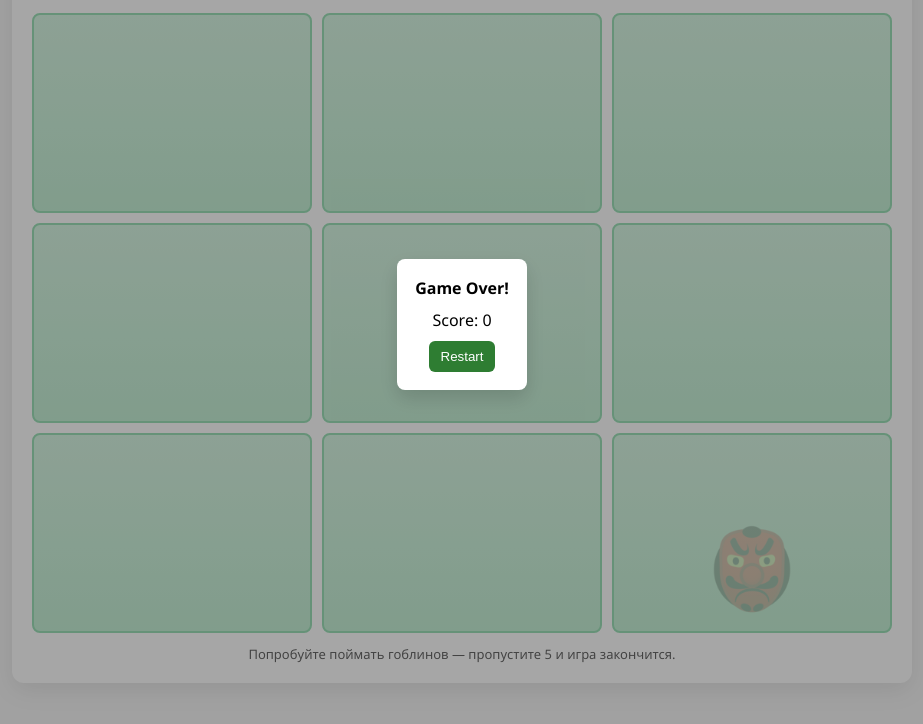
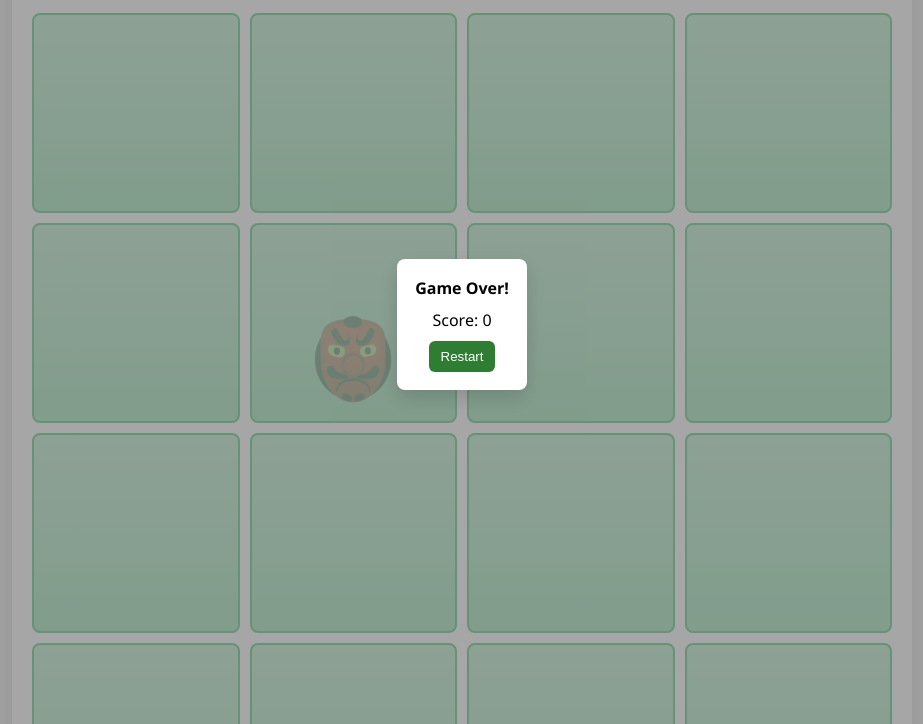
Before and after one commit to Shadowgraph-1/ahj-goblin, a website built with webpack: page public/index.html in a window 1280 px wide. Shown: the part 76-800 px from the top of the page, without its empty margins (178-1101 px from the left). Built offline with nearby package versions, Linux system fonts and the light colour scheme.

Commit message:
chore: 4x4 grid, non repeating spawn, use append, add alt attrs, add ESLint, run lint in CI

```diff
--- a/package.json
+++ b/package.json
@@ -8,7 +8,8 @@
     "build": "webpack --mode production",
     "dev": "webpack --mode development",
     "clean": "rimraf dist",
-    "predeploy": "yarn build"
+    "predeploy": "yarn build",
+    "lint": "eslint src --ext .js --fix"
   },
   "keywords": [],
   "author": "",
@@ -23,6 +24,8 @@
     "mini-css-extract-plugin": "^2.8.0",
     "rimraf": "^5.0.0",
     "sass": "^1.74.0",
+    "eslint": "^8.45.0",
+    "@babel/eslint-parser": "^7.22.5",
     "sass-loader": "^13.2.2",
     "style-loader": "^3.3.3",
     "webpack": "^5.88.2",
--- /dev/null
+++ b/src/config.js
@@ -0,0 +1 @@
+export const GRID_SIZE = 4; // default grid size (4x4) — avoids magic numbers
--- a/src/game/Board.js
+++ b/src/game/Board.js
@@ -1,4 +1,5 @@
 import Cell from './Cell';
+import { GRID_SIZE } from '../config';
 
 export default class Board {
   constructor(onMiss, onHit) {
@@ -9,12 +10,15 @@ export default class Board {
     this._timer = null;
     this._activeCell = null;
     this._stopped = true;
+    this._lastIndex = null; // last active cell index to avoid immediate repeat
   }
 
   init(el) {
     this.el = el;
-    // create 3x3 grid
-    for (let i = 0; i < 9; i++) {
+    // set dynamic grid columns and create GRID_SIZE x GRID_SIZE grid
+    this.el.style.setProperty('--grid-columns', GRID_SIZE);
+    const total = GRID_SIZE * GRID_SIZE;
+    for (let i = 0; i < total; i++) {
       const cell = new Cell(this._cellClickHandler.bind(this));
       cell.render(this.el);
       this.cells.push(cell);
@@ -37,13 +41,18 @@ export default class Board {
 
   spawn() {
     // choose random cell that is not active
-    const freeCells = this.cells.filter(c => !c.hasGoblin());
-    if (freeCells.length === 0) return;
-    const idx = Math.floor(Math.random() * freeCells.length);
-    const cell = freeCells[idx];
-
-    // find index
-    const cellIndex = this.cells.indexOf(cell);
+    // choose random index in all cells, skip the last selected nor occupied ones
+    const len = this.cells.length;
+    if (len === 0) return;
+    let cellIndex;
+    let attempts = 0;
+    do {
+      cellIndex = Math.floor(Math.random() * len);
+      attempts += 1;
+      if (attempts > 20) break; // safety
+    } while (this.cells[cellIndex].hasGoblin() || cellIndex === this._lastIndex);
+    const cell = this.cells[cellIndex];
+    this._lastIndex = cellIndex;
 
     cell.showGoblin();
     // schedule hide after 1 second
--- a/src/game/Cell.js
+++ b/src/game/Cell.js
@@ -13,9 +13,11 @@ export default class Cell {
     this.goblinEl = document.createElement('img');
     this.goblinEl.src = require('../assets/goblin.png');
     this.goblinEl.classList.add('goblin', 'hidden');
-    this.el.appendChild(this.goblinEl);
+    this.goblinEl.alt = 'goblin';
+    this.goblinEl.draggable = false;
+    this.el.append(this.goblinEl);
 
-    container.appendChild(this.el);
+    container.append(this.el);
     this.index = Array.from(container.children).indexOf(this.el);
 
     this.el.addEventListener('click', () => {
--- a/src/game/Game.js
+++ b/src/game/Game.js
@@ -38,7 +38,7 @@ export default class Game {
       <div class="footer">Попробуйте поймать гоблинов — пропустите 5 и игра закончится.</div>
     `;
 
-    this.container.appendChild(el);
+    this.container.append(el);
     this.rootEl = el;
 
     this.rootEl.querySelector('.restart').addEventListener('click', () => this.restart());
@@ -46,9 +46,10 @@ export default class Game {
     // Hammer cursor
     this.hammerEl = document.createElement('img');
     this.hammerEl.src = require('../assets/hammer.png');
+    this.hammerEl.alt = 'hammer';
     this.hammerEl.classList.add('hammer');
     this.hammerEl.style.display = 'none';
-    document.body.appendChild(this.hammerEl);
+    document.body.append(this.hammerEl);
     // show/hide hammer only when cursor inside game area
     this.rootEl.addEventListener('mouseenter', () => { this.hammerEl.style.display = 'block'; });
     this.rootEl.addEventListener('mouseleave', () => { this.hammerEl.style.display = 'none'; });
@@ -82,7 +83,7 @@ export default class Game {
         <button class="button restart">Restart</button>
       </div>
     `;
-    document.body.appendChild(overlay);
+    document.body.append(overlay);
     overlay.querySelector('.restart').addEventListener('click', () => {
       overlay.remove();
       this.restart();
--- a/src/styles/main.scss
+++ b/src/styles/main.scss
@@ -25,7 +25,7 @@ body { font-family: 'Segoe UI', Tahoma, Geneva, Verdana, sans-serif; margin: 0;
 
 .score, .misses { font-weight:600; }
 
-.board { margin-top:16px; display:grid; grid-template-columns: repeat(3, 1fr); gap: 10px; }
+.board { margin-top:16px; display:grid; grid-template-columns: repeat(var(--grid-columns, 4), 1fr); gap: 10px; }
 .cell {
   --size: 200px;
   position: relative;
```
Also changed, not shown: .eslintrc.json (added), .github/workflows/deploy.yml, 2 other files.
